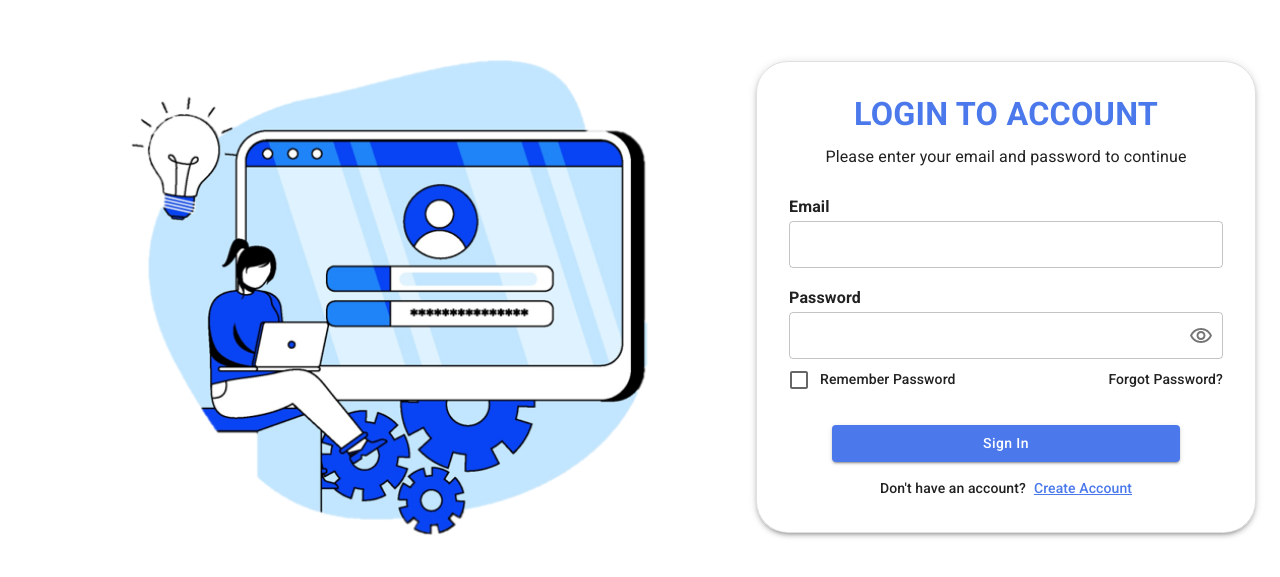
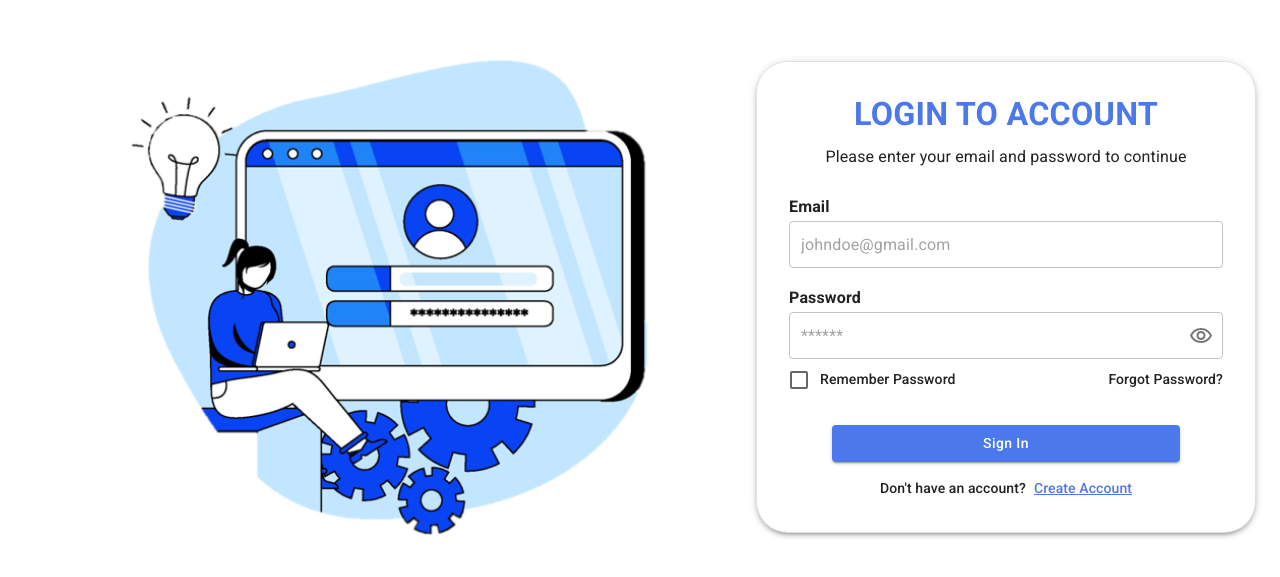
Before and after one commit to KingWisdomDEV/ReactJS_AdminDashboard, a React (Create React App) app: page /login in a window 1280 px wide. Shown: the part 103-680 px from the top of the page. Built offline with nearby package versions, Linux system fonts and the light colour scheme.

Commit message:
config TextFieldController and CheckboxController to handle ReactHookForm

```diff
--- a/src/components/CheckboxStyled/index.jsx
+++ b/src/components/common/CheckboxController/CheckboxStyled.jsx
@@ -1,24 +1,15 @@
+import { Checkbox, FormControl, FormControlLabel } from '@mui/material';
+import PropTypes from 'prop-types';
 import * as React from 'react';
-import PropTypes from 'prop-types';
-
-import { FormControl, FormControlLabel, Checkbox } from '@mui/material';
 
 function CheckboxStyled(props) {
-  const { id, size, color, name, onChange, value, label, defaultChecked, variant } = props;
+  const { size, color, onChange, value, label, defaultChecked, variant } = props;
 
   return (
     <FormControl>
       <FormControlLabel
         control={
-          <Checkbox
-            id={id}
-            size={size}
-            color={color}
-            name={name}
-            onChange={onChange}
-            value={value}
-            defaultChecked={defaultChecked}
-          />
+          <Checkbox size={size} color={color} onChange={onChange} value={value} defaultChecked={defaultChecked} />
         }
         label={label}
         componentsProps={{ typography: { variant } }}
@@ -28,10 +19,8 @@ function CheckboxStyled(props) {
 }
 
 CheckboxStyled.propTypes = {
-  id: PropTypes.string,
   size: PropTypes.string,
   color: PropTypes.string,
-  name: PropTypes.string,
   onChange: PropTypes.func,
   value: PropTypes.bool,
   label: PropTypes.string.isRequired,
@@ -40,10 +29,8 @@ CheckboxStyled.propTypes = {
 };
 
 CheckboxStyled.defaultProps = {
-  id: null,
   size: 'medium',
   color: 'primary',
-  name: null,
   onChange: null,
   value: false,
   defaultChecked: false,
--- /dev/null
+++ b/src/components/common/CheckboxController/index.jsx
@@ -0,0 +1,45 @@
+import PropTypes from 'prop-types';
+import React from 'react';
+import { Controller } from 'react-hook-form';
+import CheckboxStyled from './CheckboxStyled';
+
+const CheckboxController = React.forwardRef((props, ref) => {
+  const { name, size, color, label, defaultChecked, variant } = props;
+
+  return (
+    <Controller
+      name={name}
+      render={({ field: { onChange, onBlur, value } }) => (
+        <CheckboxStyled
+          onChange={onChange}
+          onBlur={onBlur}
+          value={value}
+          size={size}
+          color={color}
+          label={label}
+          defaultChecked={defaultChecked}
+          variant={variant}
+        />
+      )}
+    />
+  );
+});
+
+CheckboxController.propTypes = {
+  name: PropTypes.string,
+  size: PropTypes.string,
+  color: PropTypes.string,
+  label: PropTypes.string.isRequired,
+  defaultChecked: PropTypes.bool,
+  variant: PropTypes.string,
+};
+
+CheckboxController.defaultProps = {
+  name: null,
+  size: 'medium',
+  color: 'primary',
+  defaultChecked: false,
+  variant: 'subtitle2',
+};
+
+export default CheckboxController;
--- a/src/components/TextFieldStyled/index.jsx
+++ b/src/components/common/TextFieldController/TextFieldStyled.jsx
@@ -1,16 +1,16 @@
-import React from 'react';
-import PropTypes from 'prop-types';
+import { VisibilityOffOutlined, VisibilityOutlined } from '@mui/icons-material';
 import {
   FormControl,
+  FormHelperText,
+  IconButton,
+  InputAdornment,
+  OutlinedInput,
+  TextField,
   Typography,
-  TextField,
-  OutlinedInput,
-  InputAdornment,
-  IconButton,
-  FormHelperText,
 } from '@mui/material';
-import { VisibilityOutlined, VisibilityOffOutlined } from '@mui/icons-material';
 import { makeStyles } from '@mui/styles';
+import PropTypes from 'prop-types';
+import React from 'react';
 
 const useStyles = makeStyles(theme => ({
   field: {
@@ -21,21 +21,8 @@ const useStyles = makeStyles(theme => ({
 function TextFieldStyled(props) {
   const classes = useStyles();
 
-  const {
-    id,
-    name,
-    onChange,
-    value,
-    helperText,
-    label,
-    placeholder,
-    color,
-    required,
-    fullWidth,
-    type,
-    autoFocus,
-    variant,
-  } = props;
+  const { onChange, value, helperText, label, placeholder, color, required, fullWidth, type, autoFocus, variant } =
+    props;
   const [isShowPassword, setIsShowPassword] = React.useState(false);
 
   const handleClickShowPassword = () => {
@@ -49,8 +36,6 @@ function TextFieldStyled(props) {
       </Typography>
       {type !== 'password' ? (
         <TextField
-          id={id}
-          name={name}
           type={type}
           onChange={onChange}
           value={value}
@@ -58,22 +43,21 @@ function TextFieldStyled(props) {
           helperText={helperText}
           color={color}
           required={required}
+          placeholder={placeholder}
           inputProps={{ className: classes.field }}
-          placeholder={placeholder}
           autoComplete={type === 'email' ? 'email' : 'off'}
           autoFocus={autoFocus}
         />
       ) : (
         <>
           <OutlinedInput
-            id={id}
-            name={name}
             type={isShowPassword ? 'text' : 'password'}
             onChange={onChange}
             value={value}
+            error={Boolean(helperText)}
             color={color}
             required={required}
-            error={Boolean(helperText)}
+            placeholder={placeholder}
             inputProps={{ className: classes.field }}
             endAdornment={
               <InputAdornment position="end">
@@ -91,8 +75,6 @@ function TextFieldStyled(props) {
 }
 
 TextFieldStyled.propTypes = {
-  id: PropTypes.string,
-  name: PropTypes.string,
   onChange: PropTypes.func,
   value: PropTypes.string,
   helperText: PropTypes.string,
@@ -107,8 +89,6 @@ TextFieldStyled.propTypes = {
 };
 
 TextFieldStyled.defaultProps = {
-  id: null,
-  name: null,
   onChange: null,
   value: '',
   helperText: null,
--- /dev/null
+++ b/src/components/common/TextFieldController/index.jsx
@@ -0,0 +1,55 @@
+import PropTypes from 'prop-types';
+import React from 'react';
+import { Controller, useFormState } from 'react-hook-form';
+import TextFieldStyled from './TextFieldStyled';
+
+const TextFieldController = React.forwardRef((props, ref) => {
+  const formState = useFormState();
+  const { name, label, placeholder, color, required, fullWidth, type, autoFocus, variant } = props;
+  return (
+    <Controller
+      name={name}
+      render={({ field: { onChange, onBlur, value } }) => (
+        <TextFieldStyled
+          onChange={onChange}
+          onBlur={onBlur}
+          value={value}
+          helperText={formState.errors && formState.errors[name]?.message}
+          label={label}
+          placeholder={placeholder}
+          color={color}
+          required={required}
+          fullWidth={fullWidth}
+          type={type}
+          autoFocus={autoFocus}
+          variant={variant}
+        />
+      )}
+    />
+  );
+});
+
+TextFieldController.propTypes = {
+  name: PropTypes.string,
+  label: PropTypes.string.isRequired,
+  placeholder: PropTypes.string,
+  color: PropTypes.string,
+  required: PropTypes.bool,
+  fullWidth: PropTypes.bool,
+  type: PropTypes.string,
+  autoFocus: PropTypes.bool,
+  variant: PropTypes.string,
+};
+
+TextFieldController.defaultProps = {
+  name: null,
+  placeholder: null,
+  color: 'primary',
+  required: false,
+  fullWidth: false,
+  type: 'text',
+  autoFocus: false,
+  variant: 'subtitle1',
+};
+
+export default TextFieldController;
--- /dev/null
+++ b/src/components/common/index.js
@@ -0,0 +1,4 @@
+import CheckboxController from './CheckboxController';
+import TextFieldController from './TextFieldController';
+
+export { CheckboxController, TextFieldController };
--- a/src/components/index.js
+++ /dev/null
@@ -1,4 +0,0 @@
-import CheckboxStyled from './CheckboxStyled';
-import TextFieldStyled from './TextFieldStyled';
-
-export { CheckboxStyled, TextFieldStyled };
--- a/src/containers/Auth/SignInScreen.jsx
+++ b/src/containers/Auth/SignInScreen.jsx
@@ -3,11 +3,11 @@ import { yupResolver } from '@hookform/resolvers/yup';
 import { Box, Button, Container, Stack, Typography } from '@mui/material';
 import { makeStyles } from '@mui/styles';
 import React from 'react';
-import { Controller, useForm } from 'react-hook-form';
+import { FormProvider, useForm } from 'react-hook-form';
 import { Link } from 'react-router-dom';
 import * as yup from 'yup';
 import loginArt from '../../assets/login-vector-art.png';
-import { CheckboxStyled, TextFieldStyled } from '../../components';
+import { CheckboxController, TextFieldController } from '../../components/common';
 
 const schema = yup
   .object({
@@ -57,11 +57,8 @@ const useStyles = makeStyles(theme => ({
 
 function SignInScreen() {
   const classes = useStyles();
-  const {
-    control,
-    handleSubmit,
-    formState: { errors },
-  } = useForm({
+
+  const form = useForm({
     defaultValues: {
       email: '',
       password: '',
@@ -71,6 +68,7 @@ function SignInScreen() {
   });
 
   const onSubmit = data => console.log(data);
+  const onError = error => console.log(error);
 
   return (
     <Container maxWidth="xl" className={classes.root}>
@@ -78,7 +76,8 @@ function SignInScreen() {
         <Box className={classes.img}>
           <img src={loginArt} alt="login-vector-art" />
         </Box>
-        <Container className={classes.form} component="form" onSubmit={handleSubmit(onSubmit)}>
+        <FormProvider {...form}>
+          <Container className={classes.form} component="form" onSubmit={form.handleSubmit(onSubmit, onError)}>
             <Box textAlign="center">
               <Typography variant="h4" color="primary" gutterBottom fontWeight="bold">
                 LOGIN TO ACCOUNT
@@ -86,44 +85,11 @@ function SignInScreen() {
               <Typography variant="body1">Please enter your email and password to continue</Typography>
             </Box>
             <Stack spacing={2} mt={3}>
-            <Controller
-              name="email"
-              control={control}
-              render={({ field: { onChange, onBlur, value } }) => (
-                <TextFieldStyled
-                  onChange={onChange}
-                  onBlur={onBlur}
-                  value={value}
-                  label="Email"
-                  fullWidth
-                  helperText={errors.email?.message}
-                />
-              )}
-            />
-            <Controller
-              name="password"
-              control={control}
-              render={({ field: { onChange, onBlur, value } }) => (
-                <TextFieldStyled
-                  onChange={onChange}
-                  onBlur={onBlur}
-                  value={value}
-                  label="Password"
-                  type="password"
-                  fullWidth
-                  helperText={errors.password?.message}
-                />
-              )}
-            />
+              <TextFieldController name="email" label="Email" placeholder="johndoe@gmail.com" fullWidth />
+              <TextFieldController name="password" type="password" label="Password" placeholder="******" fullWidth />
             </Stack>
             <Stack direction="row" alignItems="center" justifyContent="space-between">
-            <Controller
-              name="isRememberPassword"
-              control={control}
-              render={({ field: { onChange, onBlur, value } }) => (
-                <CheckboxStyled onChange={onChange} onBlur={onBlur} value={value} label="Remember Password" />
-              )}
-            />
+              <CheckboxController name="isRememberPassword" label="Remember Password" />
               <Link to="create-account" className={classes.link}>
                 <Typography variant="subtitle2">Forgot Password?</Typography>
               </Link>
@@ -140,6 +106,7 @@ function SignInScreen() {
               </Stack>
             </Stack>
           </Container>
+        </FormProvider>
       </Box>
     </Container>
   );
```
Also changed, not shown: .eslintrc.json. Lines whose indentation alone changed are shown as unchanged.
